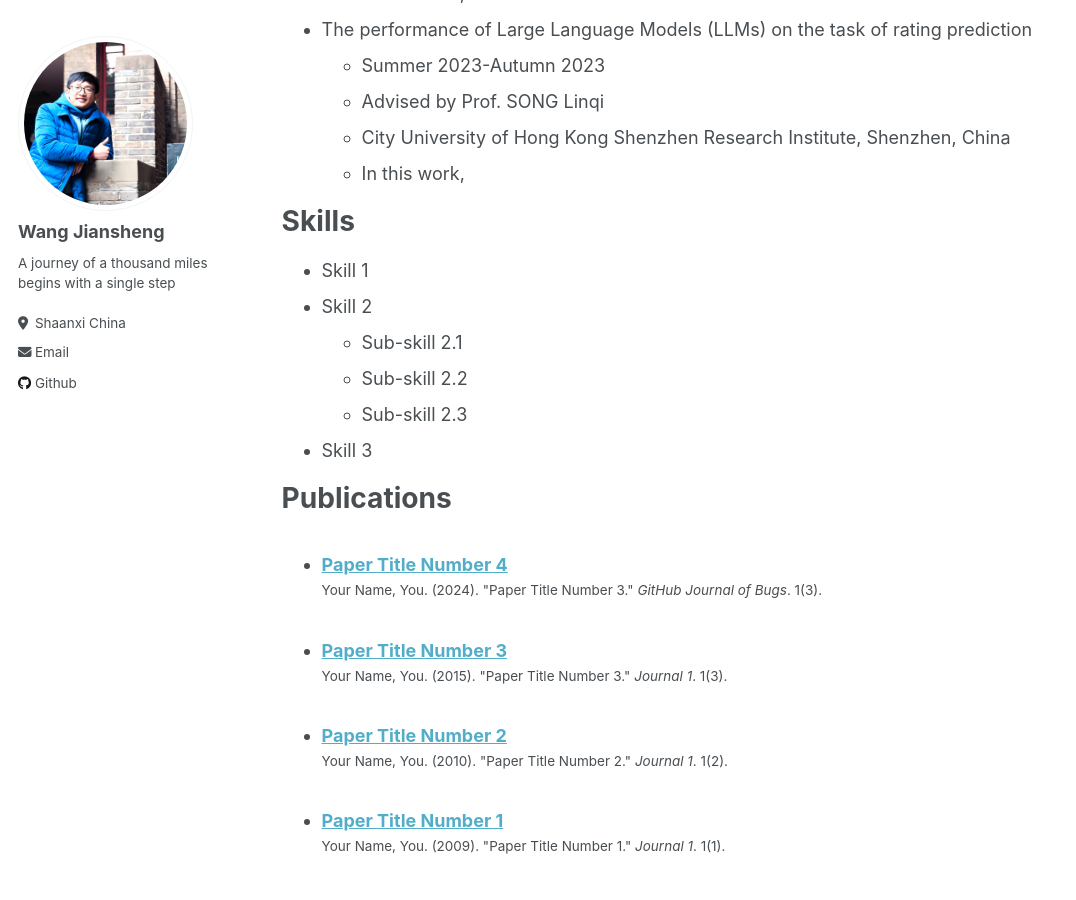
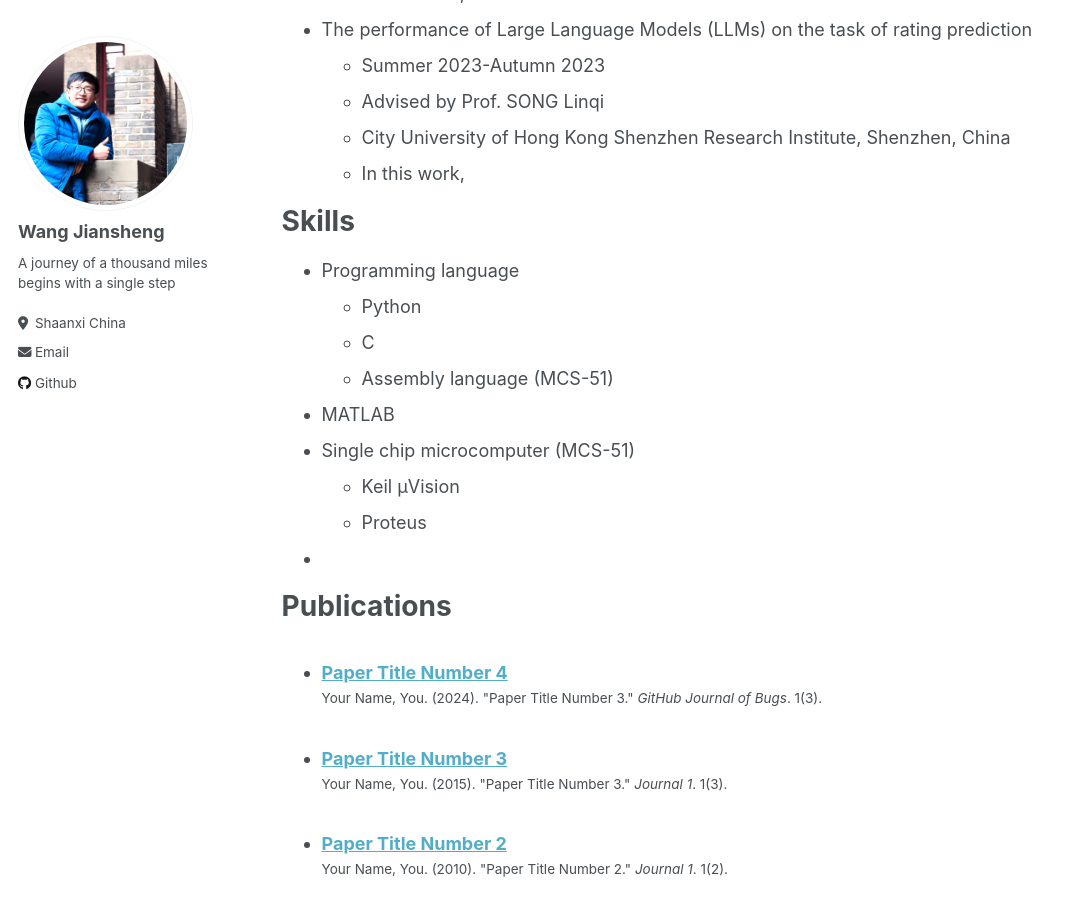
Before and after one commit to Servais-Ja/Jiansheng-Wang.github.io, a Jekyll site: the page built from _pages/cv.md, in a window 1280 px wide and 900 px high, scrolled down 959 px. Shown: the whole window, without its empty margins (0-1076 px from the left). Built offline with Jekyll 4.4.1, drawn with Linux system fonts in a browser that asks for light colours.

Commit message:
Update cv.md

```diff
--- a/_pages/cv.md
+++ b/_pages/cv.md
@@ -42,12 +42,15 @@ Academic & research experiences
 
 Skills
 ======
-* Skill 1
-* Skill 2
-  * Sub-skill 2.1
-  * Sub-skill 2.2
-  * Sub-skill 2.3
-* Skill 3
+* Programming language
+  * Python
+  * C
+  * Assembly language (MCS-51)
+* MATLAB
+* Single chip microcomputer (MCS-51)
+  * Keil µVision
+  * Proteus
+*
 
 Publications
 ======
```
